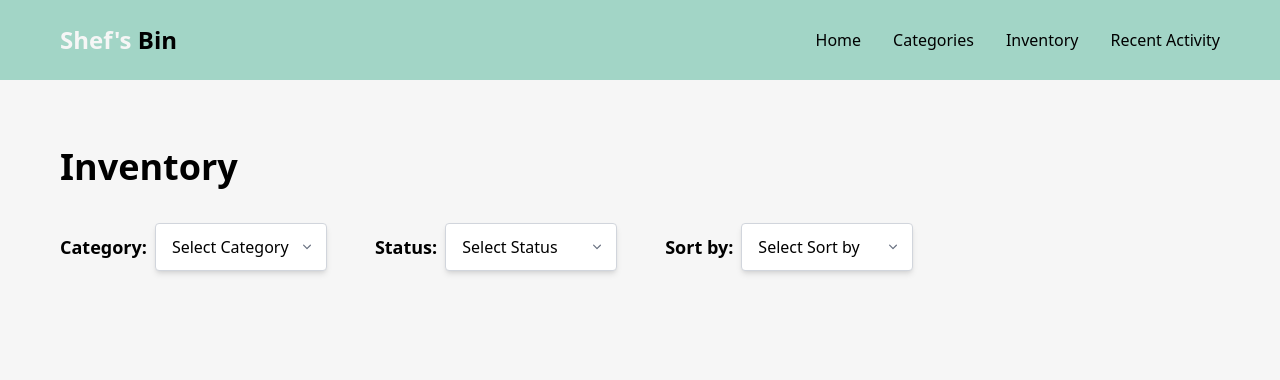
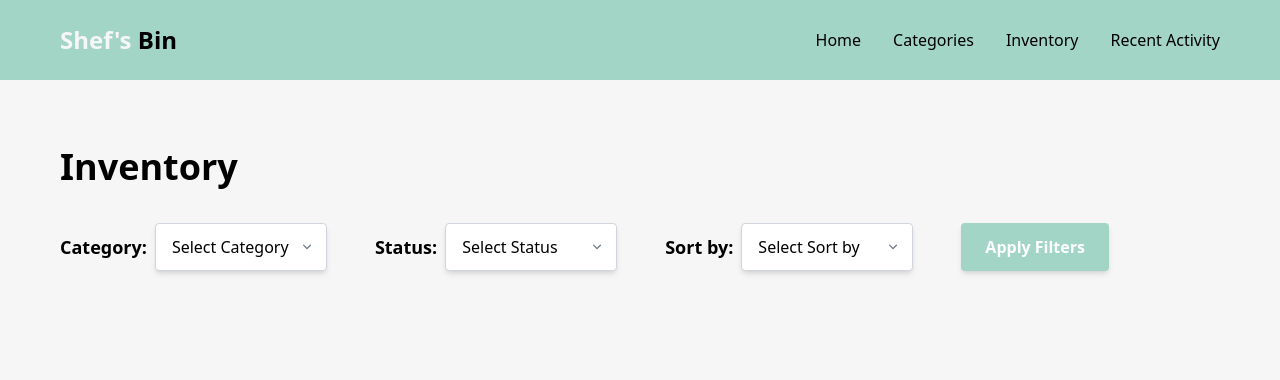
Before and after one commit to gjyannDev/shef-bin, a Node server app: page /inventory in a window 1280 px wide. Shown: the top 380 px of the page. Run offline with Node 20, Linux system fonts and the light colour scheme; data that the repository does not hold is empty; some libraries are stand-ins or nearby versions.

Commit message:
feat: able to filtered the inventory items based on category

```diff
--- a/src/styles/output.css
+++ b/src/styles/output.css
@@ -12,9 +12,6 @@
       "Segoe UI Emoji", "Segoe UI Symbol", "Noto Color Emoji";
     --font-mono: ui-monospace, SFMono-Regular, Menlo, Monaco, Consolas, "Liberation Mono",
       "Courier New", monospace;
-    --color-blue-600: oklch(54.6% 0.245 262.881);
-    --color-blue-700: oklch(48.8% 0.243 264.376);
-    --color-gray-100: oklch(96.7% 0.003 264.542);
     --color-gray-300: oklch(87.2% 0.01 258.338);
     --color-gray-500: oklch(55.1% 0.027 264.364);
     --color-gray-700: oklch(37.3% 0.034 259.733);
@@ -33,12 +30,10 @@
     --text-2xl--line-height: calc(2 / 1.5);
     --text-4xl: 2.25rem;
     --text-4xl--line-height: calc(2.5 / 2.25);
-    --font-weight-medium: 500;
     --font-weight-semibold: 600;
     --font-weight-bold: 700;
     --font-weight-extrabold: 800;
     --radius-sm: 0.25rem;
-    --radius-md: 0.375rem;
     --radius-lg: 0.5rem;
     --default-font-family: var(--font-sans);
     --default-mono-font-family: var(--font-mono);
@@ -253,9 +248,6 @@
   .inline-block {
     display: inline-block;
   }
-  .table {
-    display: table;
-  }
   .h-4 {
     height: calc(var(--spacing) * 4);
   }
@@ -289,17 +281,11 @@
   .flex-1 {
     flex: 1;
   }
-  .border-collapse {
-    border-collapse: collapse;
-  }
   .transform {
     transform: var(--tw-rotate-x,) var(--tw-rotate-y,) var(--tw-rotate-z,) var(--tw-skew-x,) var(--tw-skew-y,);
   }
   .cursor-pointer {
     cursor: pointer;
-  }
-  .resize {
-    resize: both;
   }
   .resize-none {
     resize: none;
@@ -316,20 +302,20 @@
   .flex-col {
     flex-direction: column;
   }
+  .flex-wrap {
+    flex-wrap: wrap;
+  }
   .items-center {
     align-items: center;
   }
-  .justify-around {
-    justify-content: space-around;
+  .items-end {
+    align-items: flex-end;
   }
   .justify-between {
     justify-content: space-between;
   }
   .justify-center {
     justify-content: center;
-  }
-  .justify-evenly {
-    justify-content: space-evenly;
   }
   .justify-start {
     justify-content: flex-start;
@@ -348,9 +334,6 @@
   }
   .gap-12 {
     gap: calc(var(--spacing) * 12);
-  }
-  .gap-14 {
-    gap: calc(var(--spacing) * 14);
   }
   .gap-24 {
     gap: calc(var(--spacing) * 24);
@@ -386,14 +369,14 @@
   .px-5 {
     padding-inline: calc(var(--spacing) * 5);
   }
+  .px-6 {
+    padding-inline: calc(var(--spacing) * 6);
+  }
   .px-8 {
     padding-inline: calc(var(--spacing) * 8);
   }
   .px-15 {
     padding-inline: calc(var(--spacing) * 15);
-  }
-  .py-1 {
-    padding-block: calc(var(--spacing) * 1);
   }
   .py-1\.5 {
     padding-block: calc(var(--spacing) * 1.5);
@@ -473,9 +456,6 @@
   .text-white {
     color: var(--color-white);
   }
-  .underline {
-    text-decoration-line: underline;
-  }
   .shadow-md {
     --tw-shadow: 0 4px 6px -1px var(--tw-shadow-color, rgb(0 0 0 / 0.1)), 0 2px 4px -2px var(--tw-shadow-color, rgb(0 0 0 / 0.1));
     box-shadow: var(--tw-inset-shadow), var(--tw-inset-ring-shadow), var(--tw-ring-offset-shadow), var(--tw-ring-shadow), var(--tw-shadow);
@@ -483,13 +463,6 @@
   .shadow-sm {
     --tw-shadow: 0 1px 3px 0 var(--tw-shadow-color, rgb(0 0 0 / 0.1)), 0 1px 2px -1px var(--tw-shadow-color, rgb(0 0 0 / 0.1));
     box-shadow: var(--tw-inset-shadow), var(--tw-inset-ring-shadow), var(--tw-ring-offset-shadow), var(--tw-ring-shadow), var(--tw-shadow);
-  }
-  .outline {
-    outline-style: var(--tw-outline-style);
-    outline-width: 1px;
-  }
-  .filter {
-    filter: var(--tw-blur,) var(--tw-brightness,) var(--tw-contrast,) var(--tw-grayscale,) var(--tw-hue-rotate,) var(--tw-invert,) var(--tw-saturate,) var(--tw-sepia,) var(--tw-drop-shadow,);
   }
   .placeholder\:text-\[var\(--base-black\)\] {
     &::placeholder {
@@ -785,64 +758,6 @@
   inherits: false;
   initial-value: 0 0 #0000;
 }
-@property --tw-outline-style {
-  syntax: "*";
-  inherits: false;
-  initial-value: solid;
-}
-@property --tw-blur {
-  syntax: "*";
-  inherits: false;
-}
-@property --tw-brightness {
-  syntax: "*";
-  inherits: false;
-}
-@property --tw-contrast {
-  syntax: "*";
-  inherits: false;
-}
-@property --tw-grayscale {
-  syntax: "*";
-  inherits: false;
-}
-@property --tw-hue-rotate {
-  syntax: "*";
-  inherits: false;
-}
-@property --tw-invert {
-  syntax: "*";
-  inherits: false;
-}
-@property --tw-opacity {
-  syntax: "*";
-  inherits: false;
-}
-@property --tw-saturate {
-  syntax: "*";
-  inherits: false;
-}
-@property --tw-sepia {
-  syntax: "*";
-  inherits: false;
-}
-@property --tw-drop-shadow {
-  syntax: "*";
-  inherits: false;
-}
-@property --tw-drop-shadow-color {
-  syntax: "*";
-  inherits: false;
-}
-@property --tw-drop-shadow-alpha {
-  syntax: "<percentage>";
-  inherits: false;
-  initial-value: 100%;
-}
-@property --tw-drop-shadow-size {
-  syntax: "*";
-  inherits: false;
-}
 @layer properties {
   @supports ((-webkit-hyphens: none) and (not (margin-trim: inline))) or ((-moz-orient: inline) and (not (color:rgb(from red r g b)))) {
     *, ::before, ::after, ::backdrop {
@@ -868,20 +783,6 @@
       --tw-ring-offset-width: 0px;
       --tw-ring-offset-color: #fff;
       --tw-ring-offset-shadow: 0 0 #0000;
-      --tw-outline-style: solid;
-      --tw-blur: initial;
-      --tw-brightness: initial;
-      --tw-contrast: initial;
-      --tw-grayscale: initial;
-      --tw-hue-rotate: initial;
-      --tw-invert: initial;
-      --tw-opacity: initial;
-      --tw-saturate: initial;
-      --tw-sepia: initial;
-      --tw-drop-shadow: initial;
-      --tw-drop-shadow-color: initial;
-      --tw-drop-shadow-alpha: 100%;
-      --tw-drop-shadow-size: initial;
     }
   }
 }
--- /dev/null
+++ b/src/types/items.types.ts
@@ -0,0 +1,5 @@
+export interface FilterOptions {
+  category?: string;
+  status?: string;
+  sortBy?: string;
+}
--- a/src/views/pages/inventory.ejs
+++ b/src/views/pages/inventory.ejs
@@ -13,26 +13,28 @@
       <h1 class="font-extrabold text-4xl max-w-lg leading-[1.3]">Inventory</h1>
 
       <div class="flex gap-12">
+        <form
+          method="GET"
+          action="/inventory/filter"
+          class="flex gap-12 flex-wrap items-end"
+        >
           <!-- Filter by Category -->
           <div class="flex gap-2 items-center">
-          <label for="filter" class="font-bold text-lg">Category:</label>
+            <label for="category" class="font-bold text-lg">Category:</label>
             <div class="relative">
               <select
-              id="filter"
-              name="filter"
+                id="category"
+                name="category"
                 class="h-12 w-[172px] appearance-none rounded-sm shadow-md border border-gray-300 px-4 focus:ring-2 bg-white text-[var(--base-black)]"
-              required
               >
                 <option value="" disabled selected>Select Category</option>
                 <option value="">All</option>
-              <option value="Meat">Meat</option>
-              <option value="Vegetable">Vegetable</option>
-              <option value="Dairy">Dairy</option>
-              <option value="Beverage">Beverage</option>
-              <option value="Snack">Snack</option>
+                <option value="meat">Meat</option>
+                <option value="vegetable">Vegetable</option>
+                <option value="dairy">Dairy</option>
+                <option value="beverage">Beverage</option>
+                <option value="snack">Snack</option>
               </select>
-
-            <!-- Chevron icon -->
               <div
                 class="pointer-events-none absolute inset-y-0 right-3 flex items-center"
               >
@@ -52,15 +54,14 @@
             </div>
           </div>
 
-        <!-- Sort by Status -->
+          <!-- Filter by Status -->
           <div class="flex gap-2 items-center">
-          <label for="sort" class="font-bold text-lg">Status:</label>
+            <label for="status" class="font-bold text-lg">Status:</label>
             <div class="relative">
               <select
-              id="sort"
-              name="sort"
+                id="status"
+                name="status"
                 class="h-12 w-[172px] appearance-none rounded-sm shadow-md border border-gray-300 px-4 focus:ring-2 bg-white text-[var(--base-black)]"
-              required
               >
                 <option value="" disabled selected>Select Status</option>
                 <option value="in stock">In Stock</option>
@@ -68,8 +69,6 @@
                 <option value="expired">Expired</option>
                 <option value="out of stock">Out of Stock</option>
               </select>
-
-            <!-- Chevron icon -->
               <div
                 class="pointer-events-none absolute inset-y-0 right-3 flex items-center"
               >
@@ -89,7 +88,7 @@
             </div>
           </div>
 
-        <!-- sort by -->
+          <!-- Sort By -->
           <div class="flex gap-2 items-center">
             <label for="sort" class="font-bold text-lg">Sort by:</label>
             <div class="relative">
@@ -97,7 +96,6 @@
                 id="sort"
                 name="sort"
                 class="h-12 w-[172px] appearance-none rounded-sm shadow-md border border-gray-300 px-4 focus:ring-2 bg-white text-[var(--base-black)]"
-              required
               >
                 <option value="" disabled selected>Select Sort by</option>
                 <option value="-createdAt">Newest</option>
@@ -109,8 +107,6 @@
                 <option value="expirationDate">Expiry Soonest</option>
                 <option value="-expirationDate">Expiry Latest</option>
               </select>
-
-            <!-- Chevron icon -->
               <div
                 class="pointer-events-none absolute inset-y-0 right-3 flex items-center"
               >
@@ -129,6 +125,15 @@
               </div>
             </div>
           </div>
+
+          <!-- Apply Button -->
+          <button
+            type="submit"
+            class="h-12 px-6 bg-[var(--primary-clr)] text-white rounded-sm shadow-md font-semibold"
+          >
+            Apply Filters
+          </button>
+        </form>
       </div>
 
       <!-- Inventory Grid -->
@@ -146,7 +151,9 @@
             <p>Exp Date: <%= activity.formattedTime %></p>
           </div>
           <div class="flex gap-4">
-            <button class="bg-[var(--primary-clr)] px-8 py-1.5 rounded-sm">
+            <button
+              class="bg-[var(--primary-clr)] text-[var(--base-white)] px-8 py-1.5 rounded-sm"
+            >
               Edit
             </button>
             <button class="px-8 py-1.5 rounded-sm">Delete</button>
--- a/src/views/pages/logActivity.ejs
+++ b/src/views/pages/logActivity.ejs
@@ -8,7 +8,7 @@
   </head>
   <body class="bg-[var(--base-white)] text-[var(--base-black)]">
     <%- include('../partials/header') %>
-    <main class="container flex flex-col gap-8 mx-auto px-15 mt-16">
+    <main class="container flex flex-col gap-8 mx-auto px-15 my-16">
       <h1 class="font-extrabold text-4xl max-w-lg leading-[1.3]">
         Log Activity
       </h1>
```
Also changed, not shown: src/controllers/inventory/inventory.controllers.ts (+39 -6 lines), src/controllers/items/items.controller.ts (+4 -4 lines), src/routers/inventory/inventory.routers.ts (+6 -1 lines), src/services/items.services.ts (+22 -0 lines). Lines whose indentation alone changed are shown as unchanged.
